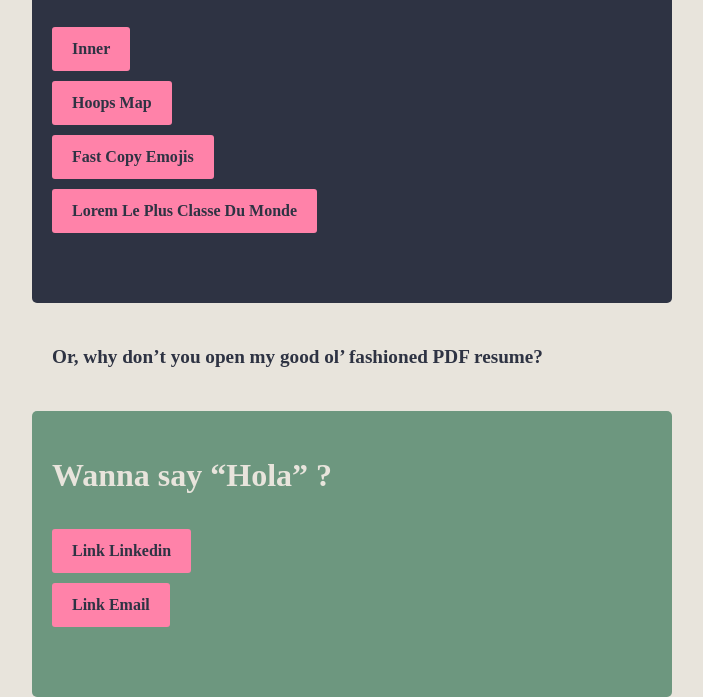
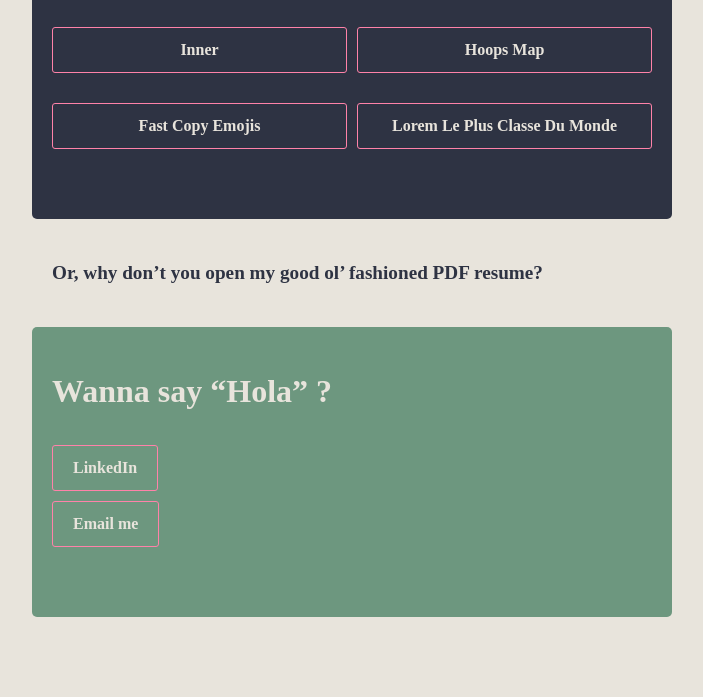
Before and after one commit to RomainDC73/ohsnap, a plain HTML site: page index.html in a window 1280 px wide. Shown: the part 581-1278 px from the top of the page, without its empty margins (288-991 px from the left). After the commit the page ends 1198 px from the top, so only its background shows below. Drawn offline with Linux system fonts and the light colour scheme.

Commit message:
links css

```diff
--- a/index.html
+++ b/index.html
@@ -17,10 +17,10 @@
             <h2>Well, I’m on it.</h2>
             <p>In the meantime, you can check one of those websites I coded</p>
             <ul>
-                <li><a href="https://inner-app.eu">Inner</a></li>
-                <li><a href="https://hoopsmap.fr">Hoops Map</a></li>
-                <li><a href="https://copyemoji.click/">Fast Copy Emojis</a></li>
-                <li><a href="https://loremleplusclassedumonde.fr/">Lorem Le Plus Classe Du Monde</a></li>
+                <li><a href="https://inner-app.eu" target="_blank">Inner</a></li>
+                <li><a href="https://hoopsmap.fr" target="_blank">Hoops Map</a></li>
+                <li><a href="https://copyemoji.click/" target="_blank">Fast Copy Emojis</a></li>
+                <li><a href="https://loremleplusclassedumonde.fr/" target="_blank">Lorem Le Plus Classe Du Monde</a></li>
             </ul>
         </section>
 
@@ -31,8 +31,8 @@
         <section class="block green">
             <h2>Wanna say “Hola” ?</h2>
             <ul>
-                <li><a href="#">Link Linkedin</a></li>
-                <li><a href="#">Link Email</a></li>
+                <li><a href="https://www.linkedin.com/in/romaindicandido/" target="_blank">LinkedIn</a></li>
+                <li><a href="mailto:romdc@protonmail.com">Email me</a></li>
             </ul>
         </section>
     </div>
--- a/style.css
+++ b/style.css
@@ -48,7 +48,7 @@ h6 {
     --snap-green: #6D977F;
     --snap-beige: #E8E4DC;
     --snap-pink: #FF82A9;
-    --white-color: #fff;
+    --white: #fff;
 }
 
 * {
@@ -95,8 +95,8 @@ h1 {
     font-size: 10rem;
     line-height: 0.9;
     font-weight: 700;
-    margin-top: 2rem;
-    margin-bottom: 2rem;
+    margin-top: 1rem;
+    margin-bottom: 3rem;
     color: var(--snap-green);
 }
 
@@ -117,7 +117,7 @@ p span {
 
 @keyframes  jump {
 	100% {
-		top: -10px;
+		top: -5px;
 	}
 }
 
@@ -158,24 +158,45 @@ li {
     margin: 10px 0;
 }
 
+.blue ul {
+    display: flex;
+    flex-wrap: wrap;
+    justify-content: space-between;
+    gap: 10px;
+    padding: 20px 0;
+}
+
+.blue li {
+    width: calc(50% - 5px);
+    text-align: center;
+}
+
+.blue a {
+    display: block;
+    width: 100%;
+    padding: 10px;
+}
+
+
 a {
-    color: var(--snap-blue);
+    color: var(--snap-beige);
     text-decoration: none;
     font-weight: bold;
     display: inline-block;
     padding: 10px 20px;
-    background-color: var(--snap-pink);
     border-radius: 3px;
-    transition: background-color 0.3s ease-in-out, transform 0.3s ease-in-out;
+    border: solid 1px var(--snap-pink);
+    transition: background-color 0.5s ease-in-out, transform 0.5s ease-in-out;
 }
 
 a:hover {
-    background-color: var(--snap-blue);
-    transform: scale(1.1);
-    color: var(--snap-pink);
+    background-color: var(--snap-pink);
+    transform: scale(1.02);
+    color: var(--snap-blue);
 }
 
-/* Responsive */
+
+
 @media (max-width: 768px) {
     .container {
         max-width: 90%;
```
